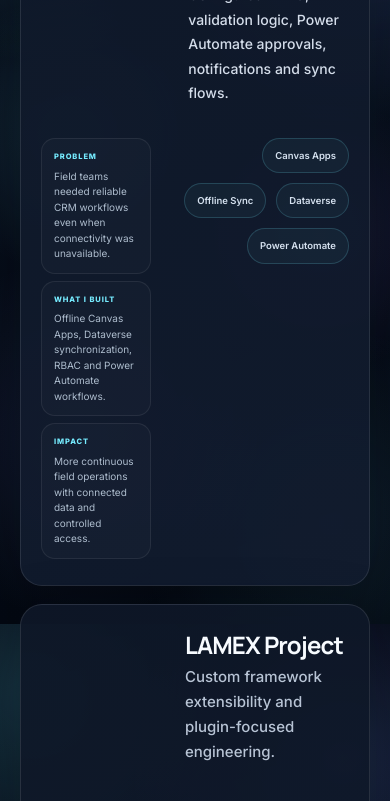
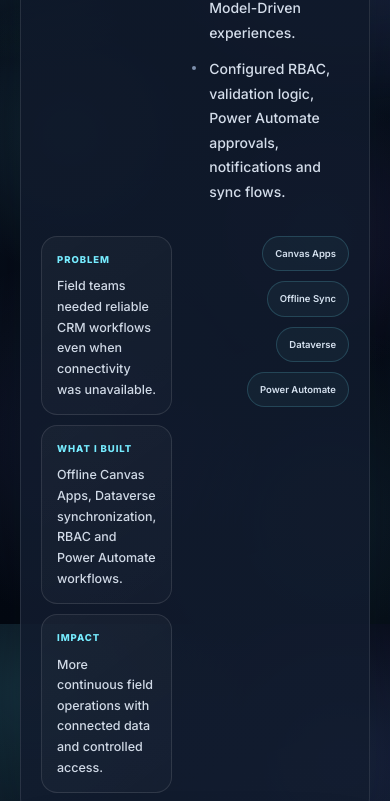
Before and after one commit to HaseebAhmad12-tech/haseeb-ahmad-portfolio, a website: page index.html in a window 390 px wide. Shown: the part 8660-9461 px from the top of the page. Drawn offline with Linux system fonts and the light colour scheme; no server answers.

Commit message:
Update style.css

```diff
--- a/style.css
+++ b/style.css
@@ -1372,3 +1372,78 @@ body{
 @media(prefers-reduced-motion:reduce){
   .skills-track{animation:none;transform:none}
 }
+/* =========================================
+   PROJECT IMPACT TEXT READABILITY FIX
+   ========================================= */
+
+.project-impact{
+  gap:12px;
+  margin-top:0;
+}
+
+.project-impact>div{
+  min-height:100px;
+  padding:16px 17px;
+
+  border:1px solid rgba(255,255,255,.11);
+  border-radius:16px;
+
+  background:
+    linear-gradient(
+      145deg,
+      rgba(255,255,255,.035),
+      rgba(255,255,255,.018)
+    );
+}
+
+.project-impact small{
+  margin-bottom:8px;
+
+  color:var(--cyan);
+
+  font-size:10px;
+  font-weight:800;
+
+  letter-spacing:.10em;
+}
+
+.project-impact span{
+  color:#d0d9e6;
+
+  font-size:13px;
+  font-weight:450;
+
+  line-height:1.65;
+}
+
+
+/* Tablet */
+@media(max-width:900px){
+
+  .project-impact span{
+    font-size:12.5px;
+  }
+
+}
+
+
+/* Mobile */
+@media(max-width:620px){
+
+  .project-impact{
+    gap:10px;
+  }
+
+  .project-impact>div{
+    padding:14px 15px;
+  }
+
+  .project-impact small{
+    font-size:9.5px;
+  }
+
+  .project-impact span{
+    font-size:12.5px;
+  }
+
+}
```
